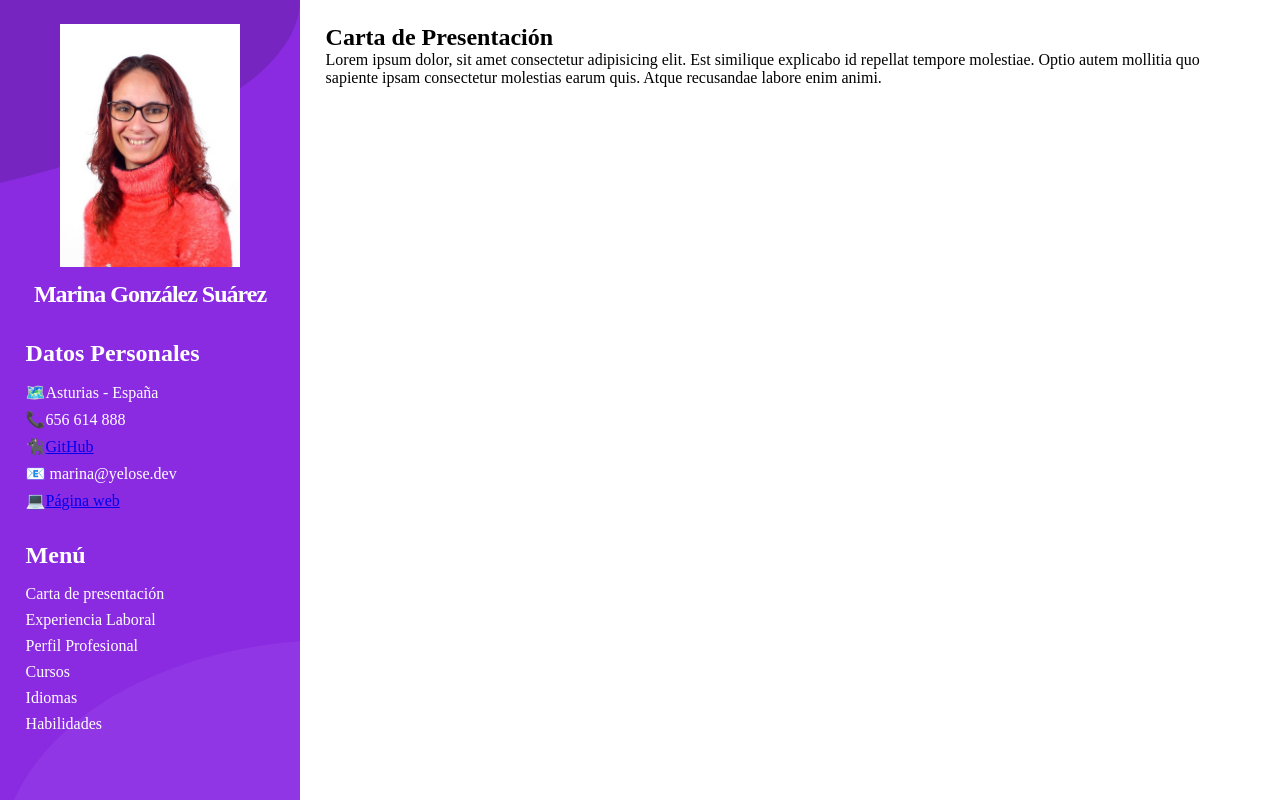
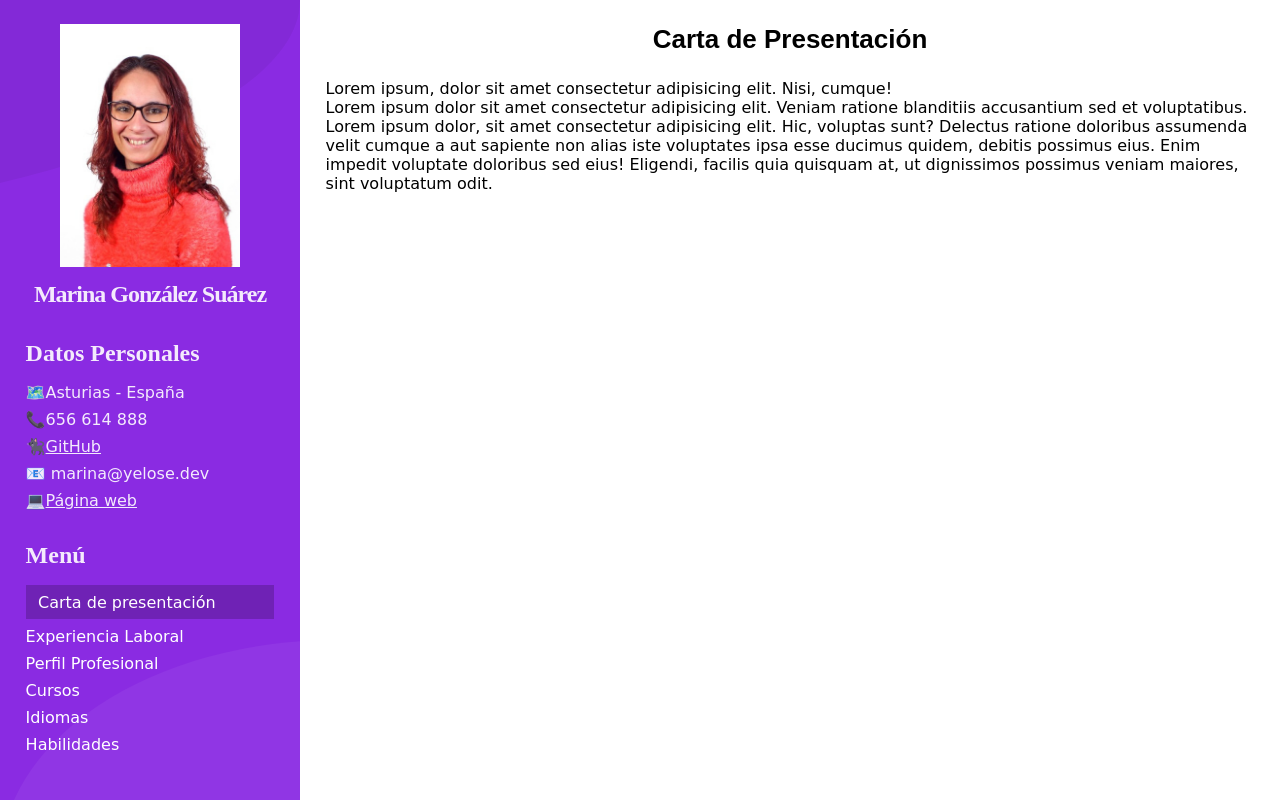
Before and after one commit to Yelose/webcv, a website: page index.html in a window 1280 px wide. Both pictures are taken after a click on the element "Carta de presentación". Drawn offline with Linux system fonts and the light colour scheme; a web font is replaced by a local one.

Commit message:
added sass and package.json with macro to watch sass, made html components and added google fonts

```diff
--- a/index.html
+++ b/index.html
@@ -4,7 +4,7 @@
     <meta charset="UTF-8" />
     <meta name="viewport" content="width=device-width, initial-scale=1.0" />
     <title>Curriculo de prueba</title>
-    <link rel="stylesheet" href="styles/styles.css" />
+    <link rel="stylesheet" href="styles.css" />
     <link rel="preconnect" href="https://fonts.googleapis.com" />
     <link rel="preconnect" href="https://fonts.gstatic.com" crossorigin />
     <link
@@ -30,63 +30,40 @@
         <div>
           <p><span>🗺️</span>Asturias - España</p>
           <p><span>📞</span>656 614 888</p>
-          <p><span>🐈‍⬛</span><a href="https://github.com/Yelose">GitHub</a></p>
+          <p><span>🐈‍⬛</span><a target="_blank" href="https://github.com/Yelose">GitHub</a></p>
           <p><span>📧</span> marina@yelose.dev</p>
-          <p><span>💻</span><a href="https://yelose.dev">Página web</a></p>
+          <p><span>💻</span><a target="_blank" href="https://yelose.dev">Página web</a></p>
         </div>
       </main>
       <footer>
         <h2>Menú</h2>
         <menu>
-          <div onclick="showSection('presentation')">
+          <div onclick="showSection('presentation', this)">
             <p>Carta de presentación</p>
           </div>
-          <div onclick="showSection('experience')">
+          <div onclick="showSection('experience', this)">
             <p>Experiencia Laboral</p>
           </div>
-          <div>
+          <div onclick="showSection('professional-profile', this)">
             <p>Perfil Profesional</p>
           </div>
-          <div onclick="showSection('courses')">
+          <div onclick="showSection('courses', this)">
             <p>Cursos</p>
           </div>
-          <div>
+          <div onclick="showSection('languages', this)">
             <p>Idiomas</p>
           </div>
-          <div>
+          <div onclick="showSection('soft-skills', this)">
             <p>Habilidades</p>
           </div>
         </menu>
       </footer>
     </aside>
-    <section id="presentation" class="show-section">
-      <h2>Carta de Presentación</h2>
-      <p>
-        Lorem ipsum dolor, sit amet consectetur adipisicing elit. Est similique
-        explicabo id repellat tempore molestiae. Optio autem mollitia quo
-        sapiente ipsam consectetur molestias earum quis. Atque recusandae labore
-        enim animi.
-      </p>
-    </section>
-    <section id="experience">
-      <h2>Experiencia laboral</h2>
-      <p>
-        Lorem, ipsum dolor sit amet consectetur adipisicing elit. Placeat
-        doloremque vero necessitatibus cupiditate temporibus laudantium harum
-        earum maxime, debitis, quas nobis accusantium molestias veritatis
-        obcaecati! Quasi quaerat corrupti at earum accusamus dolorem a illum,
-        omnis deserunt commodi! Eaque, reiciendis animi.
-      </p>
-    </section>
-    <section id="courses">
-      <h2>Cursos</h2>
-      <p>
-        Lorem, ipsum dolor sit amet consectetur adipisicing elit. Animi qui
-        debitis molestiae saepe sit reprehenderit, ab quo rerum accusantium vel.
-        Ut, id recusandae quos doloremque soluta aut voluptatem! Nesciunt enim
-        cupiditate atque alias nihil iure illo excepturi esse, molestiae
-        adipisci!
-      </p>
-    </section>
+    <section id="presentation"></section>
+    <section id="experience"></section>
+    <section id="professional-profile"></section>
+    <section id="courses"></section>
+    <section id="languages"></section>
+    <section id="soft-skills"></section>
   </body>
 </html>
--- a/js/main.js
+++ b/js/main.js
@@ -1,17 +1,19 @@
-function showSection(section) {
+function showSection(section, element) {
     clearSections()
-    document.getElementById(section).classList.add("show-section")
+    document.querySelectorAll('.active').forEach(item =>{
+        item.classList.remove('active')
+    })
+    element.classList.add("active")
+
+    const sectionHtml = document.getElementById(section)
+    sectionHtml.classList.add("show-section")
+    fetch(`./pages/${section}.html`).then(res => res.text()).then(html => sectionHtml.innerHTML = html)
 }
 
 function clearSections() {
-    console.log("clearSection")
-    removeSection("presentation")
-    removeSection("experience")
-    removeSection("courses")
+    const sections = document.querySelectorAll('.show-section')
+    sections.forEach(section => {
+        section.classList.remove('show-section')
+    });
 }
-
-function removeSection(section) {
-    console.log("removeSection")
-    const sectionHtml = document.getElementById(section)
-    sectionHtml.classList.remove("show-section")
-}
+showSection('presentation')
--- /dev/null
+++ b/pages/presentation.html
@@ -0,0 +1,8 @@
+<header>
+    <h3>Carta de Presentación</h3>
+  </header>
+<main>
+    <p>Lorem ipsum, dolor sit amet consectetur adipisicing elit. Nisi, cumque!</p>
+    <p>Lorem ipsum dolor sit amet consectetur adipisicing elit. Veniam ratione blanditiis accusantium sed et voluptatibus.</p>
+    <p>Lorem ipsum dolor, sit amet consectetur adipisicing elit. Hic, voluptas sunt? Delectus ratione doloribus assumenda velit cumque a aut sapiente non alias iste voluptates ipsa esse ducimus quidem, debitis possimus eius. Enim impedit voluptate doloribus sed eius! Eligendi, facilis quia quisquam at, ut dignissimos possimus veniam maiores, sint voluptatum odit.</p>
+</main>
--- /dev/null
+++ b/styles/aside.scss
@@ -0,0 +1,50 @@
+aside {
+  min-width: 300px;
+  position: relative;
+  height: 100%;
+  gap: 4vh;
+  background-color: blueviolet;
+  z-index: 1;
+  color: rgba(255, 255, 255, 0.9);
+  a {
+    color: rgba(255, 255, 255, 0.9);
+    &:hover {
+      color: white;
+    }
+  }
+  header {
+    figure {
+      width: 180px;
+      img {
+        width: 100%;
+      }
+    }
+  }
+  main,
+  footer {
+    gap: 2vh;
+  }
+  footer > menu,
+  main > div {
+    gap: 1vh;
+  }
+  footer {
+    width: 100%;
+    menu {
+        width: 100%;
+        div{
+            width: 100%;
+            p{
+                width: 100%;
+                cursor: pointer;
+                color: white;
+            }
+        }
+    }
+  }
+}
+
+.active {
+  background-color: rgba(0, 0, 0, 0.2);
+  padding: 3% 5%;
+}
--- /dev/null
+++ b/styles/sections.scss
@@ -0,0 +1,6 @@
+body > section {
+    max-width: 100%;
+    overflow-y: auto;
+    gap: 3vh;
+    display: none;
+}
--- /dev/null
+++ b/styles/shapes.scss
@@ -0,0 +1,27 @@
+.bg-shape {
+    position: relative;
+    overflow: hidden;
+}
+
+.bg-shape:before {
+    content: '';
+    position: absolute;
+    width: 1700px;
+    height: 60vh;
+    background: rgba(0, 0, 0, 0.05);
+    border-radius: 50%;
+    top: -30%;
+    right: 0;
+    z-index: -2;
+}
+.bg-shape:after {
+    content: '';
+    position: absolute;
+    width: 280%;
+    height: 70vh;
+    background: rgba(255, 255, 255, 0.05);
+    border-radius: 40% 50% 30% 10%;
+    bottom: -50%;
+    left: 0;
+    z-index: -2;
+}
--- /dev/null
+++ b/styles/styles.scss
@@ -0,0 +1,43 @@
+@import './text.scss';
+@import './shapes.scss';
+@import './sections.scss';
+@import './aside.scss';
+
+* {
+    padding: 0;
+    margin: 0;
+    box-sizing: border-box;
+}
+
+html,
+body {
+    height: 100%;
+    max-width: 100%;
+}
+
+body {
+    display: flex;
+}
+
+aside,
+section,
+header,
+main,
+footer,
+menu,
+main > div,
+.show-section {
+    display: flex;
+    flex-direction: column;
+}
+
+aside,
+section {
+    padding: 3vh 2vw;
+}
+
+header {
+    align-items: center;
+    justify-content: center;
+    gap: 10px;
+}
--- /dev/null
+++ b/styles/text.scss
@@ -0,0 +1,21 @@
+h1 {
+    white-space: nowrap;
+    letter-spacing: -1px;
+}
+h2 {
+
+}
+h3 {
+    font-family: "Foldit", sans-serif;
+    font-optical-sizing: auto;
+    font-weight: 700;
+    font-style: normal;
+    font-size: 26px;
+}
+
+p {
+    font-family: "Playpen Sans", cursive;
+    font-optical-sizing: auto;
+    font-weight: 400;
+    font-style: normal;
+}
```
Also changed, not shown: package.json (added, +13 -0 lines), pages/courses.html (added, +8 -0 lines), pages/experience.html (added, +8 -0 lines), pages/languages.html (added, +11 -0 lines), pages/professional-profile.html (added, +8 -0 lines), pages/soft-skills.html (added, +8 -0 lines), README.md, styles.css (added), styles/styles.css (deleted), 1 other file.
